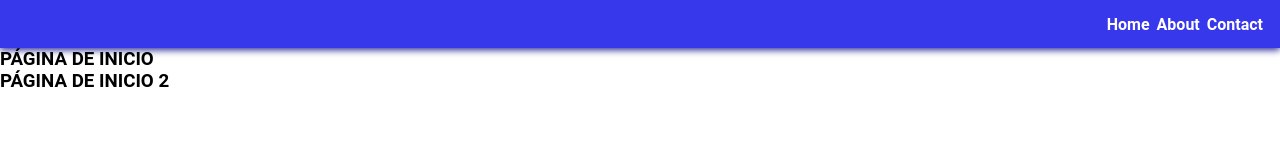
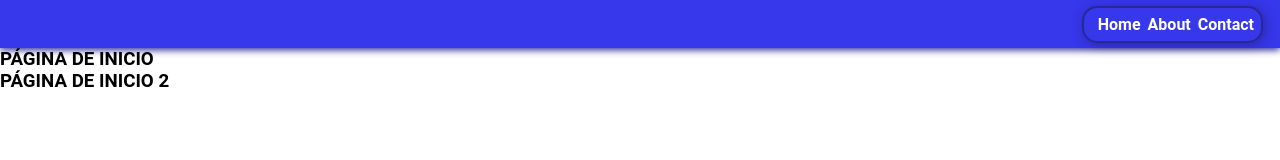
Before and after one commit to JaviMiot/gitTest, a plain HTML site: page index.html in a window 1280 px wide. Drawn offline with Linux system fonts and the light colour scheme.

Commit message:
add box shadow in navbar

```diff
--- a/assets/styles.css
+++ b/assets/styles.css
@@ -19,7 +19,12 @@ header {
     box-shadow: 0px 2px 7px rgb(39, 39, 150);
 }
 
-nav {}
+nav {
+    padding: 7px;
+    border: 2px solid rgb(39, 39, 150);
+    border-radius: 15px;
+    box-shadow: 2px 2px 12px -1px rgb(22, 22, 78, 0.5);
+}
 
 ul {
     display: flex;
```
